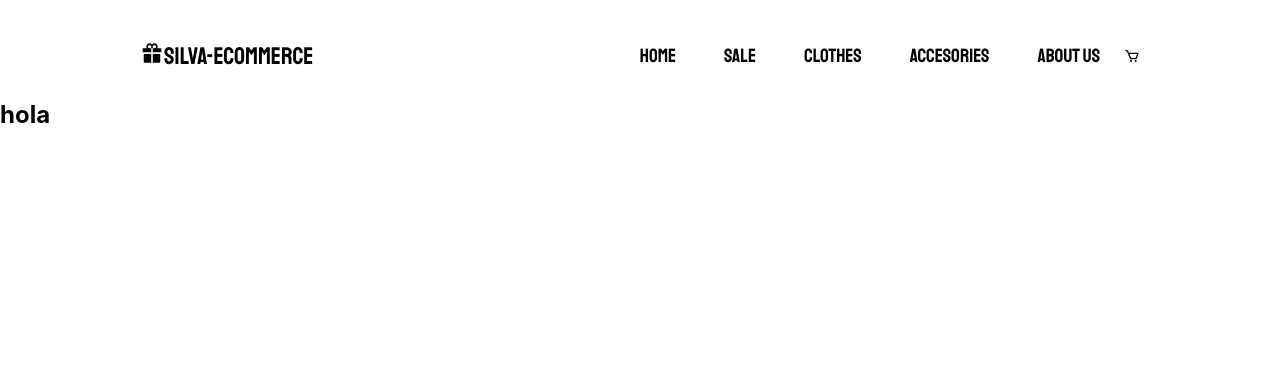
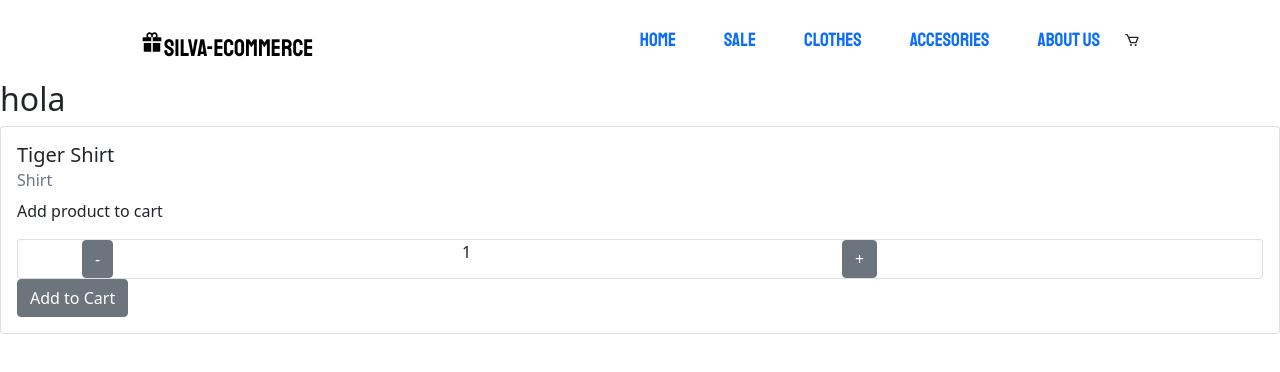
Before and after one commit to rosilvaf/ecommerce-silva, a React (Create React App) app in the folder ecommerce-silva/: page / in a window 1280 px wide. Shown: the top 372 px of the page. Built offline with nearby package versions, Linux system fonts and the light colour scheme.

Commit message:
counter component

```diff
--- a/ecommerce-silva/package.json
+++ b/ecommerce-silva/package.json
@@ -6,10 +6,12 @@
     "@testing-library/jest-dom": "^5.14.1",
     "@testing-library/react": "^11.2.7",
     "@testing-library/user-event": "^12.8.3",
+    "bootstrap": "^5.1.0",
     "react": "^17.0.2",
     "react-dom": "^17.0.2",
     "react-icons": "^4.2.0",
     "react-scripts": "4.0.3",
+    "reactstrap": "^8.9.0",
     "styled-components": "^5.3.0",
     "web-vitals": "^1.1.2"
   },
--- /dev/null
+++ b/ecommerce-silva/src/components/ItemCount/ItemCount.js
@@ -0,0 +1,59 @@
+import React, { useState } from "react";
+import {
+  Button,
+  Card,
+  Col,
+  CardText,
+  CardBody,
+  CardTitle,
+  CardSubtitle,
+  Container,
+  Row,
+} from "reactstrap";
+import "bootstrap/dist/css/bootstrap.css";
+
+const ItemCount = ({ initial, stock, onAdd }) => {
+  const [count, setInitial] = useState(initial);
+  const handleRest = () => {
+    if (count > 0) {
+      setInitial(count - 1);
+    }
+  };
+  const handleAdd = () => {
+    if (count < stock) {
+      setInitial(count + 1);
+    }
+  };
+
+  return (
+    <>
+      <Card>
+        <CardBody>
+          <CardTitle tag="h5">Tiger Shirt</CardTitle>
+          <CardSubtitle tag="h6" className="mb-2 text-muted">
+            Shirt
+          </CardSubtitle>
+          <CardText>Add product to cart</CardText>
+          <Card>
+            <Container>
+              <Row>
+                <Col>
+                  <Button onClick={handleRest}>-</Button>
+                </Col>
+                <Col>
+                  <span>{count}</span>
+                </Col>
+                <Col>
+                  <Button onClick={handleAdd}>+</Button>
+                </Col>
+              </Row>
+            </Container>
+          </Card>
+          <Button onClick={() => onAdd(count)}>Add to Cart</Button>
+        </CardBody>
+      </Card>
+    </>
+  );
+};
+
+export default ItemCount;
--- a/ecommerce-silva/src/components/navbar/NavBar.js
+++ b/ecommerce-silva/src/components/navbar/NavBar.js
@@ -26,6 +26,8 @@ import CartWidget from './CartWidget';
 
 import ItemListContainer from "./ItemListContainer";
 
+import ItemCount from "../ItemCount/ItemCount";
+
 const NavBar = () => {
 
     const [click, setClick] = useState(false)
@@ -35,6 +37,12 @@ const NavBar = () => {
         setClick(!click)
 
         console.log(click)
+
+    }
+
+    const handleAdd = (count) =>{
+
+        console.log(count)
 
     }
 
@@ -105,6 +113,9 @@ const NavBar = () => {
             </NavBarContainer>
 
             <ItemListContainer greeting="hola"/>
+
+            <ItemCount stock={5} initial={1} onAdd = {handleAdd}></ItemCount>
+
         </>
 
     );
```
Also changed, not shown: 1 other file (tests, documents, lock files or other folders).
